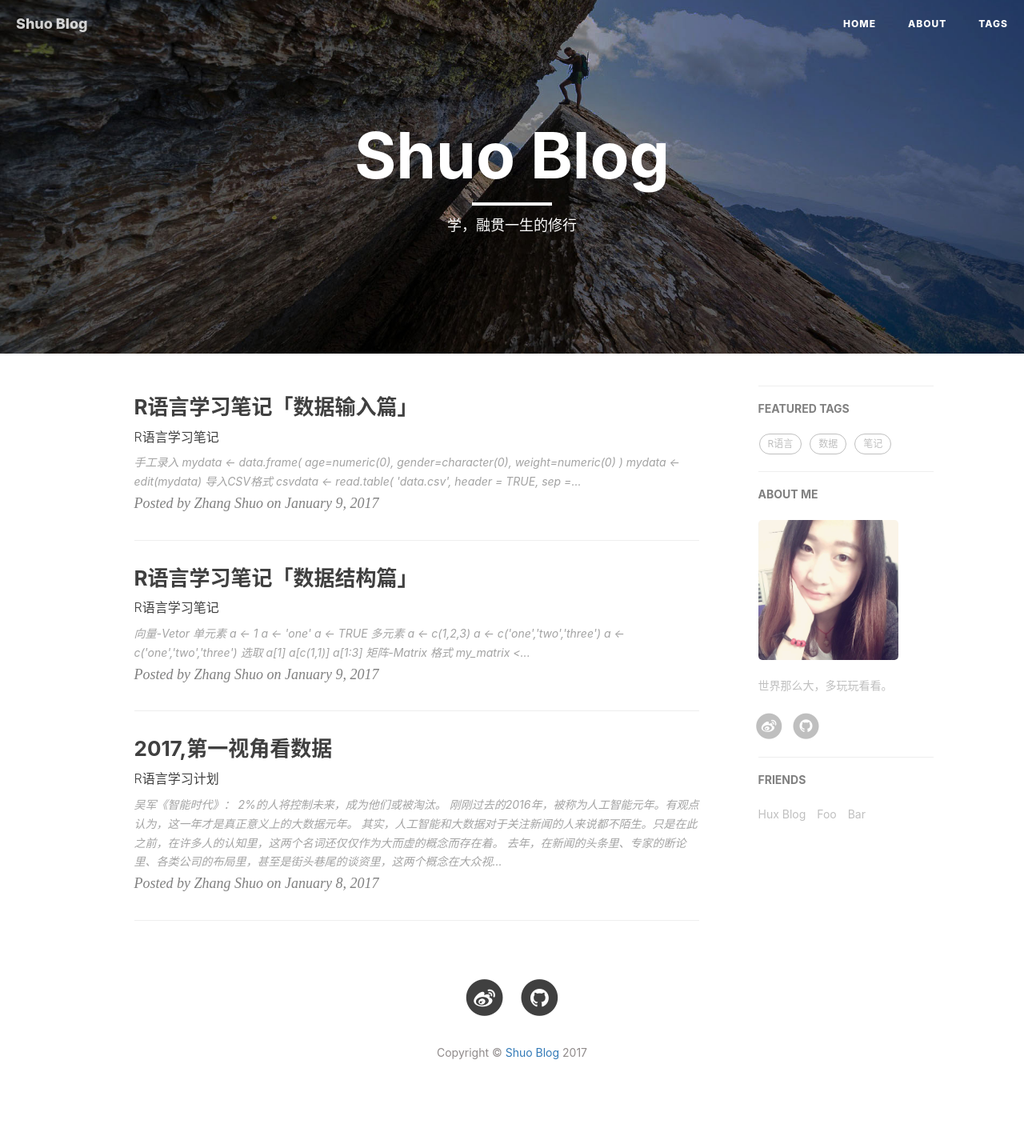
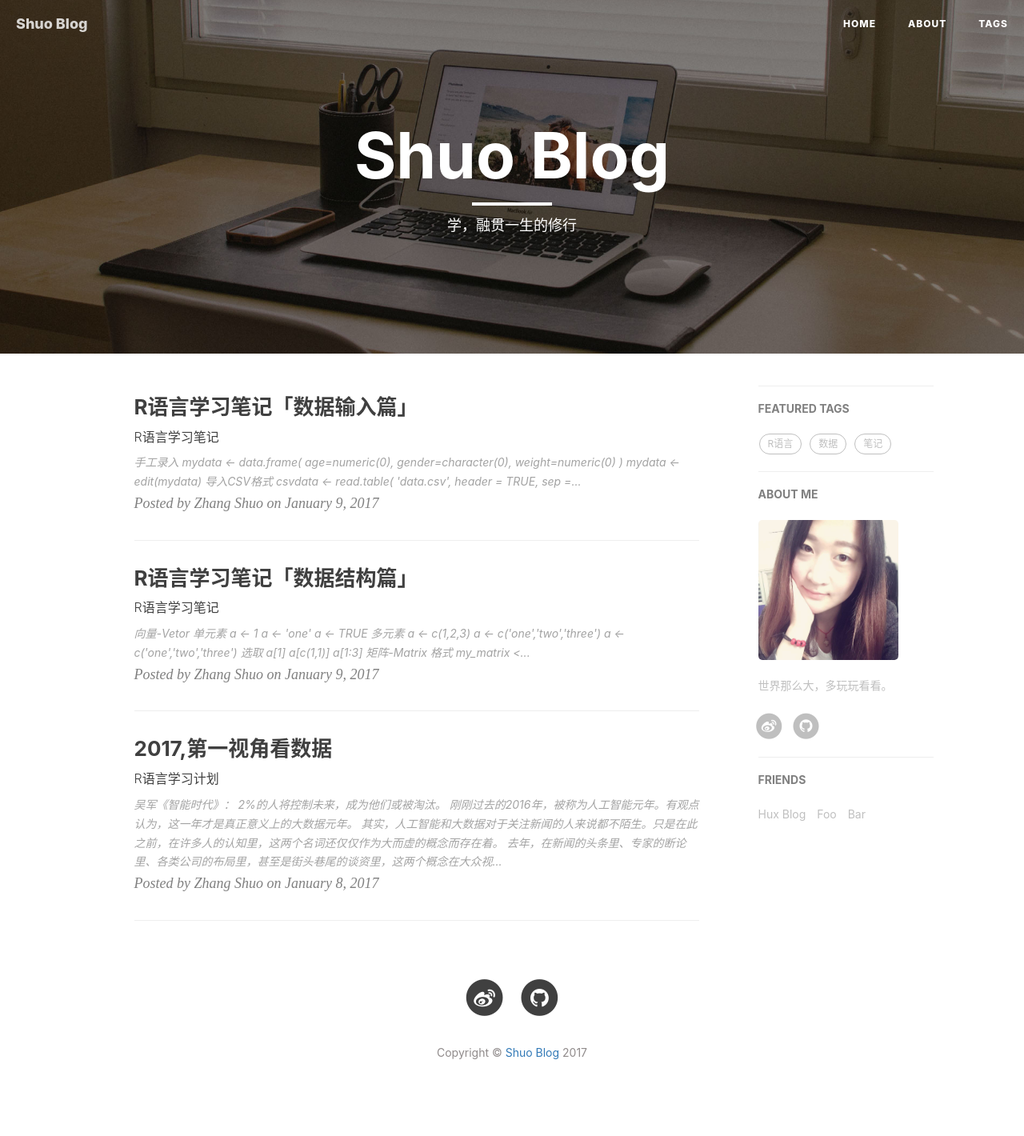
Before and after one commit to xuzhixun/xuzhixun.github.io, a Jekyll site: the page built from index.html, in a window 1280 px wide. Shown: the whole page at 80% size. Built offline with Jekyll 4.4.1, drawn with Linux system fonts in a browser that asks for light colours; nearby versions of some CDN libraries; the list of posts is cut into pages by our own code; comment, search, counter and statistics services are not loaded.

Commit message:
更换主页图

```diff
--- a/_config.yml
+++ b/_config.yml
@@ -1,8 +1,8 @@
 # Site settings
 title: Shuo Blog
 SEOTitle: 张硕的博客 | Shuo Blog
-header-img: img/climbing.jpg
-email: isxuzhixun@gmail.com
+header-img: img/home-bg-o.jpg
+email: iszhangshuo@outlook.com
 description: "这里是张硕的个人博客"
 keyword: "张硕,@zhangshuo,张硕的博客,博客,个人网站,互联网,产品,产品经理"
 url: ""              # your host, for absolute URL
```
